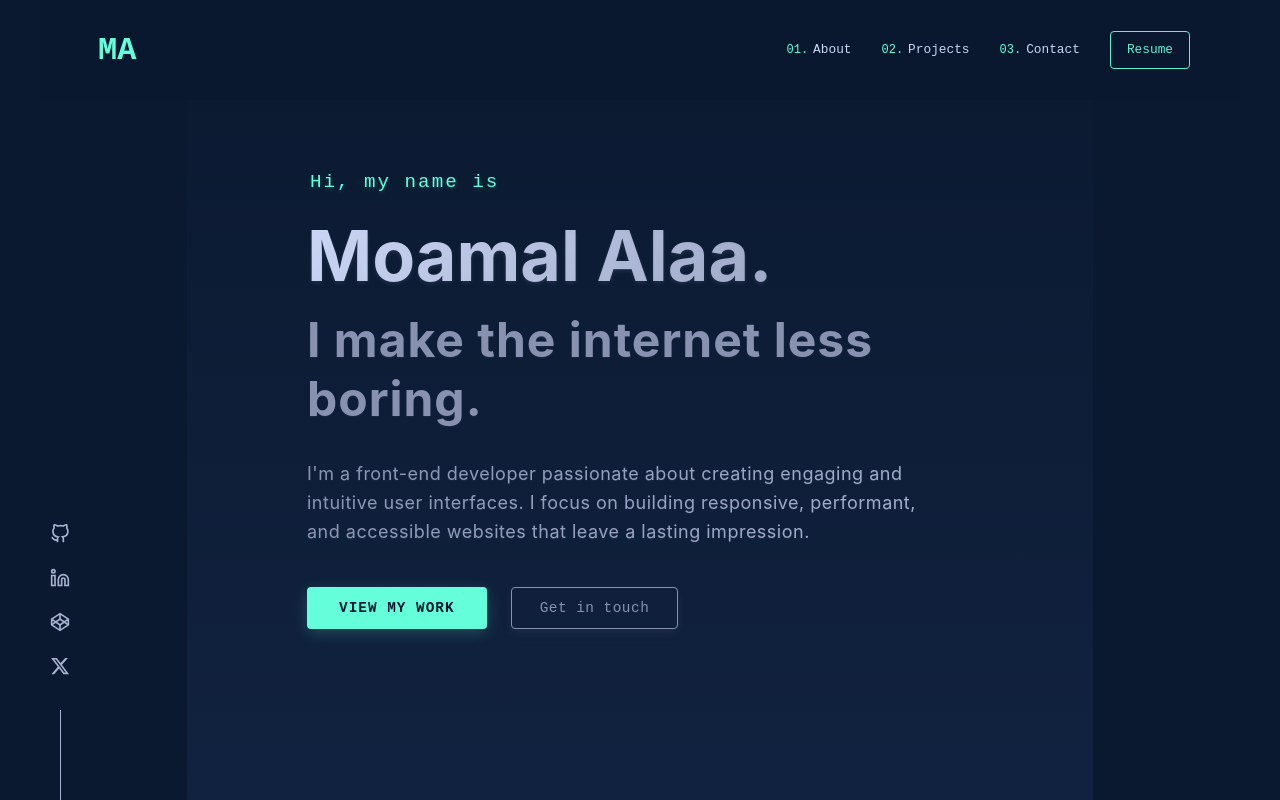
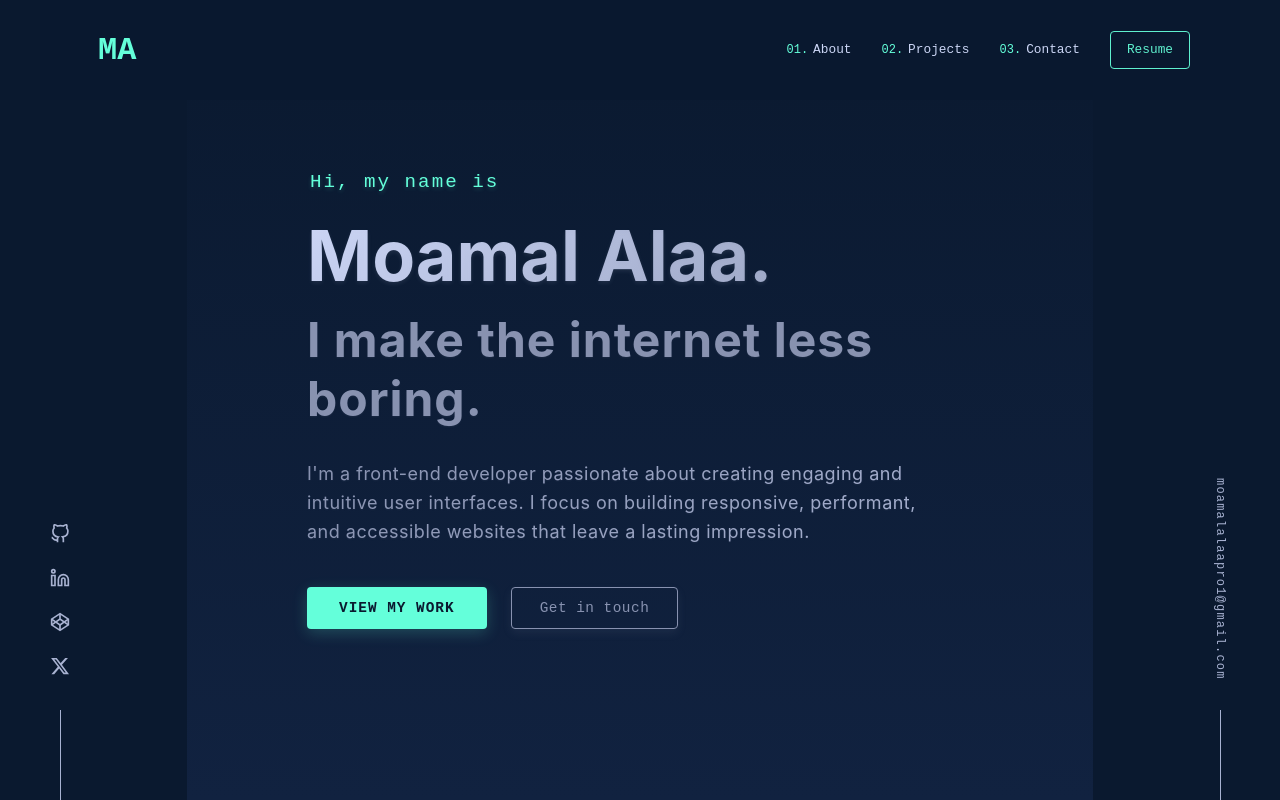
Before and after one commit to Moamal-2000/moamal-alaa, a Next.js app: page / in a window 1280 px wide. Built offline with nearby package versions, Linux system fonts and the light colour scheme.

Commit message:
feat: implement FixedEmail component with email link and styles and hover styling

```diff
--- a/src/app/layout.js
+++ b/src/app/layout.js
@@ -1,4 +1,5 @@
 import Header from "@/components/Header/Header";
+import FixedEmail from "@/components/Shared/FixedEmail/FixedEmail";
 import FixedSocialMedia from "@/components/Shared/FixedSocialMedia/FixedSocialMedia";
 import "../styles/globals.scss";
 import RootProviders from "./RootProviders";
@@ -15,6 +16,7 @@ export default function RootLayout({ children }) {
         <body>
           <Header />
           <FixedSocialMedia />
+          <FixedEmail />
           {children}
         </body>
       </html>
--- a/src/components/Shared/FixedEmail/FixedEmail.jsx
+++ b/src/components/Shared/FixedEmail/FixedEmail.jsx
@@ -1,7 +1,11 @@
 import s from "./FixedEmail.module.scss";
 
 const FixedEmail = () => {
-  return <div className={s.fixedEmail}></div>;
+  return (
+    <div className={s.fixedEmail}>
+      <a href="mailto:moamalalaapro1@gmail.com">moamalalaapro1@gmail.com</a>
+    </div>
+  );
 };
 
 export default FixedEmail;
--- a/src/components/Shared/FixedEmail/FixedEmail.module.scss
+++ b/src/components/Shared/FixedEmail/FixedEmail.module.scss
@@ -0,0 +1,39 @@
+.fixedEmail {
+  width: 40px;
+  position: fixed;
+  bottom: 0;
+  right: 40px;
+  z-index: 10;
+  color: #a8b2d1;
+  display: flex;
+  flex-direction: column;
+  align-items: center;
+}
+
+.fixedEmail::after {
+  content: "";
+  display: block;
+  width: 1px;
+  height: 90px;
+  margin: 0 auto;
+  background-color: #a8b2d1;
+}
+
+.fixedEmail a {
+  margin: 20px auto;
+  padding: 10px;
+  font-family: var(--font-mono);
+  font-size: .75rem;
+  line-height: 18px;
+  letter-spacing: .1em;
+  -webkit-writing-mode: vertical-rl;
+  writing-mode: vertical-rl;
+  transition:
+    translate .25s cubic-bezier(0.645, 0.045, 0.355, 1),
+    color .25s cubic-bezier(0.645, 0.045, 0.355, 1);
+
+  &:hover {
+    color: #64ffda;
+    translate: 0 -3px;
+  }
+}
```
